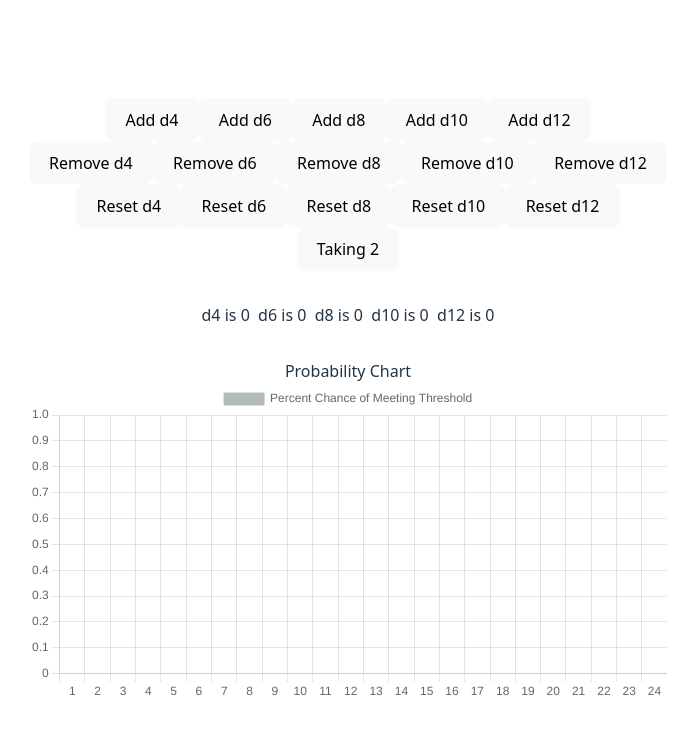
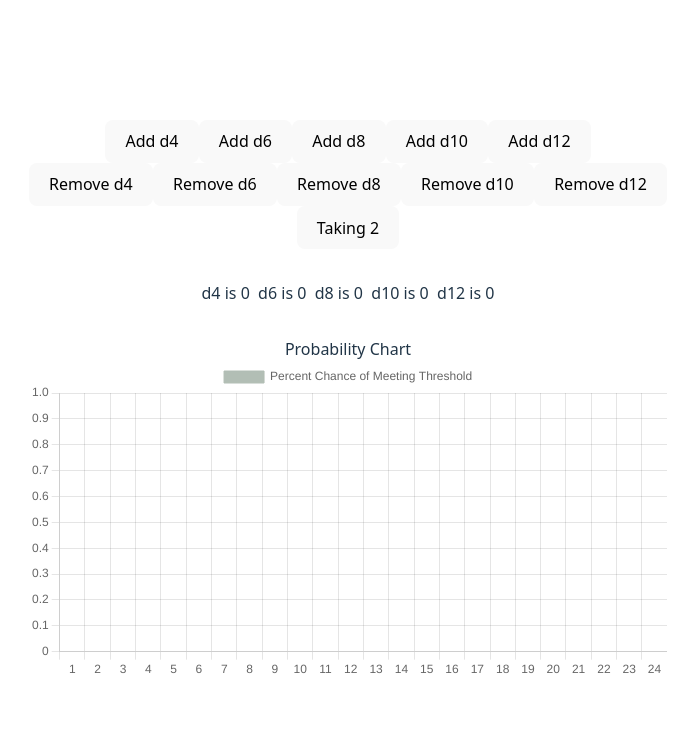
Before and after one commit to emoutrey/MarvelHeroicDicePoolVisualizer, a React (Vite) app: page / in a window 1280 px wide. Shown: the top 734 px of the page, without its empty margins (292-990 px from the left). Built offline with nearby package versions, Linux system fonts and the light colour scheme.

Commit message:
Move dice controls to their own component

```diff
--- a/src/App.tsx
+++ b/src/App.tsx
@@ -1,41 +1,26 @@
 import { useState } from 'react'
 import './App.css'
-import Dice from './Dice'
+import DicePool from './DicePool'
 import ProbabilityChart from './Chart'
 
 function App() {
-  const [d4, setd4] = useState(0)
-  const [d6, setd6] = useState(0)
-  const [d8, setd8] = useState(0)
-  const [d10, setd10] = useState(0)
-  const [d12, setd12] = useState(0)
-
+  const [d4, setD4] = useState(0)
+  const [d6, setD6] = useState(0)
+  const [d8, setD8] = useState(0)
+  const [d10, setD10] = useState(0)
+  const [d12, setD12] = useState(0)
   const [take2, setTake2] = useState(true)
-
-  const maxDice = 6;
 
   return (
     <>
-      {/* TODO: Make these pictures of dice or something, buttons are just placeholders */}
       <div>
-        <Dice diceLabel="Add d4" diceFunction={() => setd4((d4 + d6 + d8 + d10 + d12) < maxDice ? d4 + 1 : d4)} />
-        <Dice diceLabel="Add d6" diceFunction={() => setd6((d4 + d6 + d8 + d10 + d12) < maxDice ? d6 + 1 : d6)} />
-        <Dice diceLabel="Add d8" diceFunction={() => setd8((d4 + d6 + d8 + d10 + d12) < maxDice ? d8 + 1 : d8)} />
-        <Dice diceLabel="Add d10" diceFunction={() => setd10((d4 + d6 + d8 + d10 + d12) < maxDice ? d10 + 1 : d10)} />
-        <Dice diceLabel="Add d12" diceFunction={() => setd12((d4 + d6 + d8 + d10 + d12) < maxDice ? d12 + 1 : d12)} />
-        <br/>
-        <Dice diceLabel="Remove d4" diceFunction={() => setd4(d4 > 0 ? d4 - 1 : d4)} />
-        <Dice diceLabel="Remove d6" diceFunction={() => setd6(d6 > 0 ? d6 - 1 : d6)} />
-        <Dice diceLabel="Remove d8" diceFunction={() => setd8(d8 > 0 ? d8 - 1 : d8)} />
-        <Dice diceLabel="Remove d10" diceFunction={() => setd10(d10 > 0 ? d10 - 1 : d10)} />
-        <Dice diceLabel="Remove d12" diceFunction={() => setd12(d12 > 0 ? d12 - 1 : d12)} />
-        <br/>
-        <Dice diceLabel="Reset d4" diceFunction={() => setd4(0)} />
-        <Dice diceLabel="Reset d6" diceFunction={() => setd6(0)} />
-        <Dice diceLabel="Reset d8" diceFunction={() => setd8(0)} />
-        <Dice diceLabel="Reset d10" diceFunction={() => setd10(0)} />
-        <Dice diceLabel="Reset d12" diceFunction={() => setd12(0)} />
-        <br/>
+        <DicePool
+          d4={d4} setD4={setD4}
+          d6={d6} setD6={setD6}
+          d8={d8} setD8={setD8}
+          d10={d10} setD10={setD10}
+          d12={d12} setD12={setD12}
+        />
         <button onClick={() => setTake2(!take2)}>{take2 ? 'Taking 2' : 'Taking 3'}</button>
       </div>
       <div className="card">
--- a/src/Chart.tsx
+++ b/src/Chart.tsx
@@ -35,6 +35,7 @@ function ProbabilityChart(props: Props) {
     const resultRange = generateResultRange(take2 ? 2 : 3);
 
     //memoize this
+    //and make it more readable
     const permMap = generatePermutationMap(d4, d6, d8, d10, d12);
 	const dataValues = generateResultRange(take2 ? 2 : 3).map(r => permMap.filter(p => (take2 ? take2Dice(p) : take3Dice(p)) >= r).length / permMap.length * 100);
 
--- /dev/null
+++ b/src/DicePool.tsx
@@ -0,0 +1,40 @@
+import Dice from './Dice'
+
+interface Props {
+    d4: number,
+    setD4: Function,
+    d6: number,
+    setD6: Function,
+    d8: number,
+    setD8: Function,
+    d10: number,
+    setD10: Function,
+    d12: number,
+    setD12: Function,
+}
+
+function DicePool(props: Props) {
+    const {d4, setD4, d6, setD6, d8, setD8, d10, setD10, d12, setD12} = props;
+
+    const totalDice = d4 + d6 + d8 + d10 + d12;
+    //for performance reasons
+    //if I can make the permutation map generate faster I can raise this higher
+    const maxDice = 6;
+
+    {/* TODO: Make these pictures of dice or something, buttons are just placeholders */}
+    return <div>
+        <Dice diceLabel="Add d4" diceFunction={() => setD4(totalDice < maxDice ? d4 + 1 : d4)} />
+        <Dice diceLabel="Add d6" diceFunction={() => setD6(totalDice < maxDice ? d6 + 1 : d6)} />
+        <Dice diceLabel="Add d8" diceFunction={() => setD8(totalDice < maxDice ? d8 + 1 : d8)} />
+        <Dice diceLabel="Add d10" diceFunction={() => setD10(totalDice < maxDice ? d10 + 1 : d10)} />
+        <Dice diceLabel="Add d12" diceFunction={() => setD12(totalDice < maxDice ? d12 + 1 : d12)} />
+        <br/>
+        <Dice diceLabel="Remove d4" diceFunction={() => setD4(d4 > 0 ? d4 - 1 : d4)} />
+        <Dice diceLabel="Remove d6" diceFunction={() => setD6(d6 > 0 ? d6 - 1 : d6)} />
+        <Dice diceLabel="Remove d8" diceFunction={() => setD8(d8 > 0 ? d8 - 1 : d8)} />
+        <Dice diceLabel="Remove d10" diceFunction={() => setD10(d10 > 0 ? d10 - 1 : d10)} />
+        <Dice diceLabel="Remove d12" diceFunction={() => setD12(d12 > 0 ? d12 - 1 : d12)} />
+    </div>;
+}
+
+export default DicePool;
--- a/src/chartFunctionality.ts
+++ b/src/chartFunctionality.ts
@@ -82,5 +82,3 @@ function getAllPermutations(arr1: number[][], arr2: number[][]) {
 
 	return newArr;
 }
-
-//need this somewhere
```
